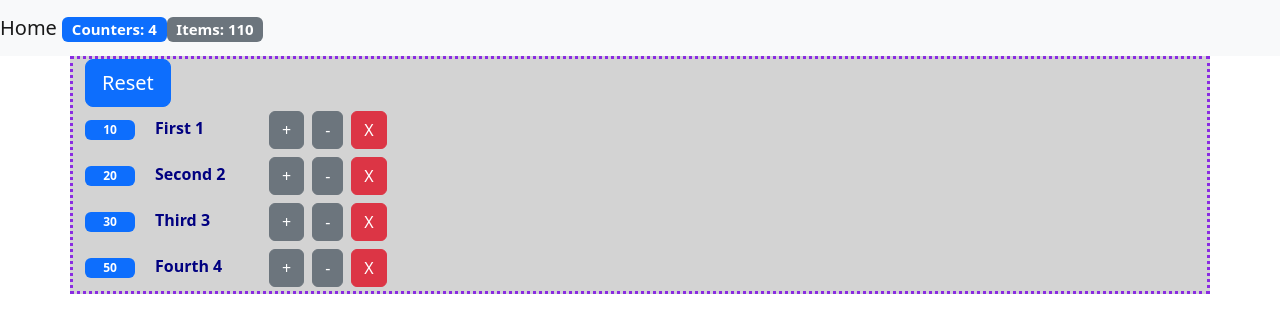
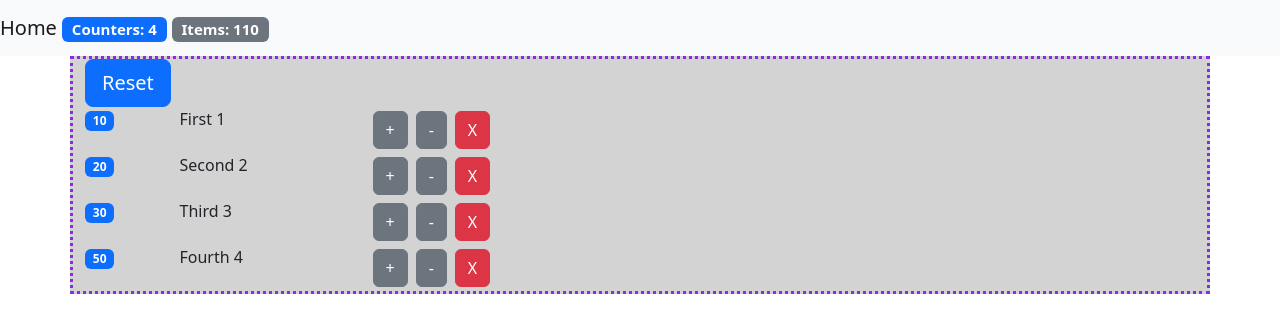
Before and after one commit to JerryHobby/react-playground, a React (Vite) app: page / in a window 1280 px wide. Shown: the top 332 px of the page. Built offline with nearby package versions, Linux system fonts and the light colour scheme.

Commit message:
completed part 1

```diff
--- a/src/App.jsx
+++ b/src/App.jsx
@@ -24,6 +24,8 @@ class App extends Component {
     this.setState(movies);
     console.log('App Mounted');
   }
+
+  componentDidUpdate(prevProps, prevState) {}
 
   handleIncrement = (counter) => {
     const counters = [...this.state.counters];
--- a/src/components/counter.jsx
+++ b/src/components/counter.jsx
@@ -12,6 +12,16 @@ class Counter extends Component {
     console.log('Counter Mounted');
   }
 
+  componentWillUnmount() {
+    console.log('Counter Unmounted');
+  }
+  componentDidUpdate(prevProps, prevState) {
+    if (prevProps.counter.value !== this.props.counter.value) {
+      console.log('counter value updated.');
+      // do whatever
+    }
+  }
+
   render() {
     const { counter, onDecrement, onIncrement, onDelete } = this.props;
     let badgeClasses = this.getBadgeClasses();
@@ -20,14 +30,17 @@ class Counter extends Component {
 
     return (
       <React.Fragment>
-        <span className={badgeClasses} id="c1">
-          {this.formatValue()}
+        <div className="row">
+          <div className="col-1">
+            <span className={badgeClasses}>{this.formatValue()}</span>
+          </div>
+          <div className="col-2">
+            <span className="align-bottom">
+              {counter.label} {counter.id}
             </span>
-        <span id="c2">
-          {' '}
-          {counter.label} {counter.id}{' '}
-        </span>
-        <span id="c3">
+          </div>
+          <div className="col">
+            <span className="align-bottom">
               <button
                 className={buttonClasses}
                 onClick={() => onIncrement(counter)}
@@ -35,6 +48,7 @@ class Counter extends Component {
                 +
               </button>
               <button
+                disabled={counter.value === 0 && true}
                 className={buttonClasses}
                 onClick={() => onDecrement(counter)}
               >
@@ -47,6 +61,8 @@ class Counter extends Component {
                 X
               </button>
             </span>
+          </div>
+        </div>
       </React.Fragment>
     );
   }
@@ -58,7 +74,7 @@ class Counter extends Component {
 
   getBadgeClasses() {
     const { value } = this.props.counter;
-    return 'badge m-0 ' + (value ? 'bg-primary' : 'bg-warning ');
+    return 'badge align-bottom m-0 ' + (value ? 'bg-primary' : 'bg-warning ');
   }
 
   getButtonClasses() {
--- a/src/components/navbar.jsx
+++ b/src/components/navbar.jsx
@@ -20,10 +20,10 @@ class NavBar extends Component {
           Home{' '}
           <span className="badge badge-pill bg-primary">
             Counters: {totalCounters}
-          </span>
+          </span>{' '}
           <span className="badge badge-pill bg-secondary">
             Items: {totalItems}
-          </span>
+          </span>{' '}
         </a>
       </nav>
     );
```
Lines whose indentation alone changed are shown as unchanged.
